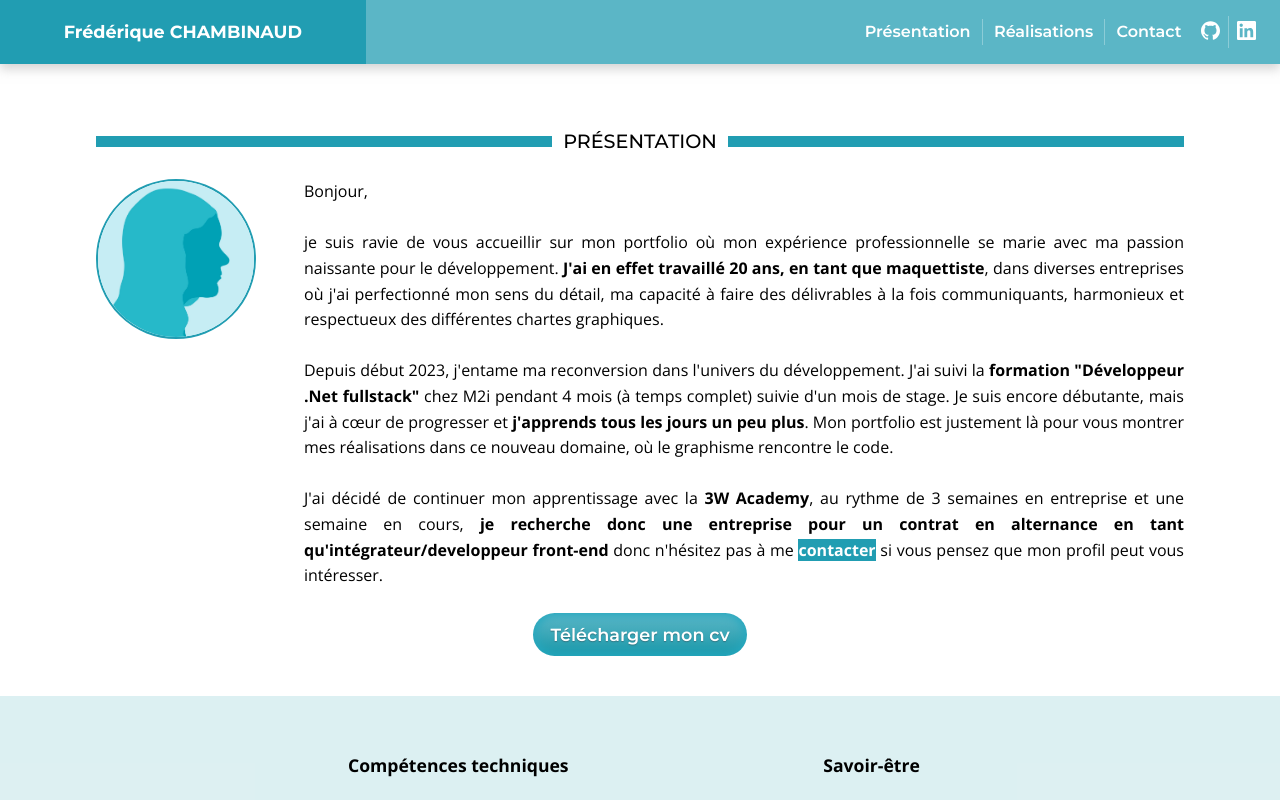
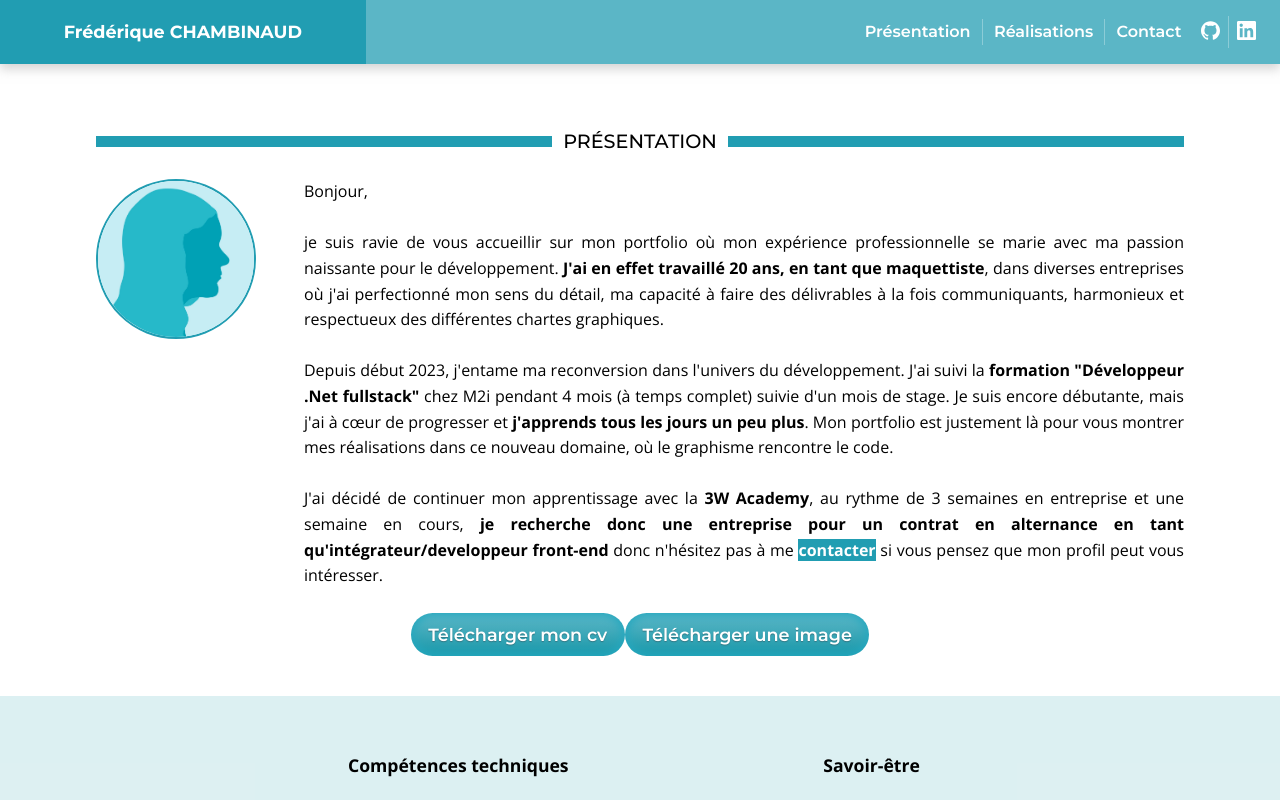
Before and after one commit to lebrasdejesus/Portfolio, a Vue app: page / in a window 1280 px wide. Shown: the top 800 px of the page. Built offline with nearby package versions, Linux system fonts and the light colour scheme.

Commit message:
rectification lien cv

```diff
--- a/src/components/Presentation.vue
+++ b/src/components/Presentation.vue
@@ -48,8 +48,13 @@ import PresentationItemSkills from "./PresentationItemSkills.vue";
         </div>
         <div class="container-button">
           <button>
-            <a href="./src/assets/CV-FCHAMBINAUD.pdf" target="blank"
+            <a href="/Portfolio/src/assets/CV-FCHAMBINAUD.pdf" target="blank"
               >Télécharger mon cv</a
+            >
+          </button>
+          <button>
+            <a href="/Portfolio/src/assets/Lakson-NB.jpg" target="blank"
+              >Télécharger une image</a
             >
           </button>
         </div>
```
Also changed, not shown: 1 other file (tests, documents, lock files or other folders).
